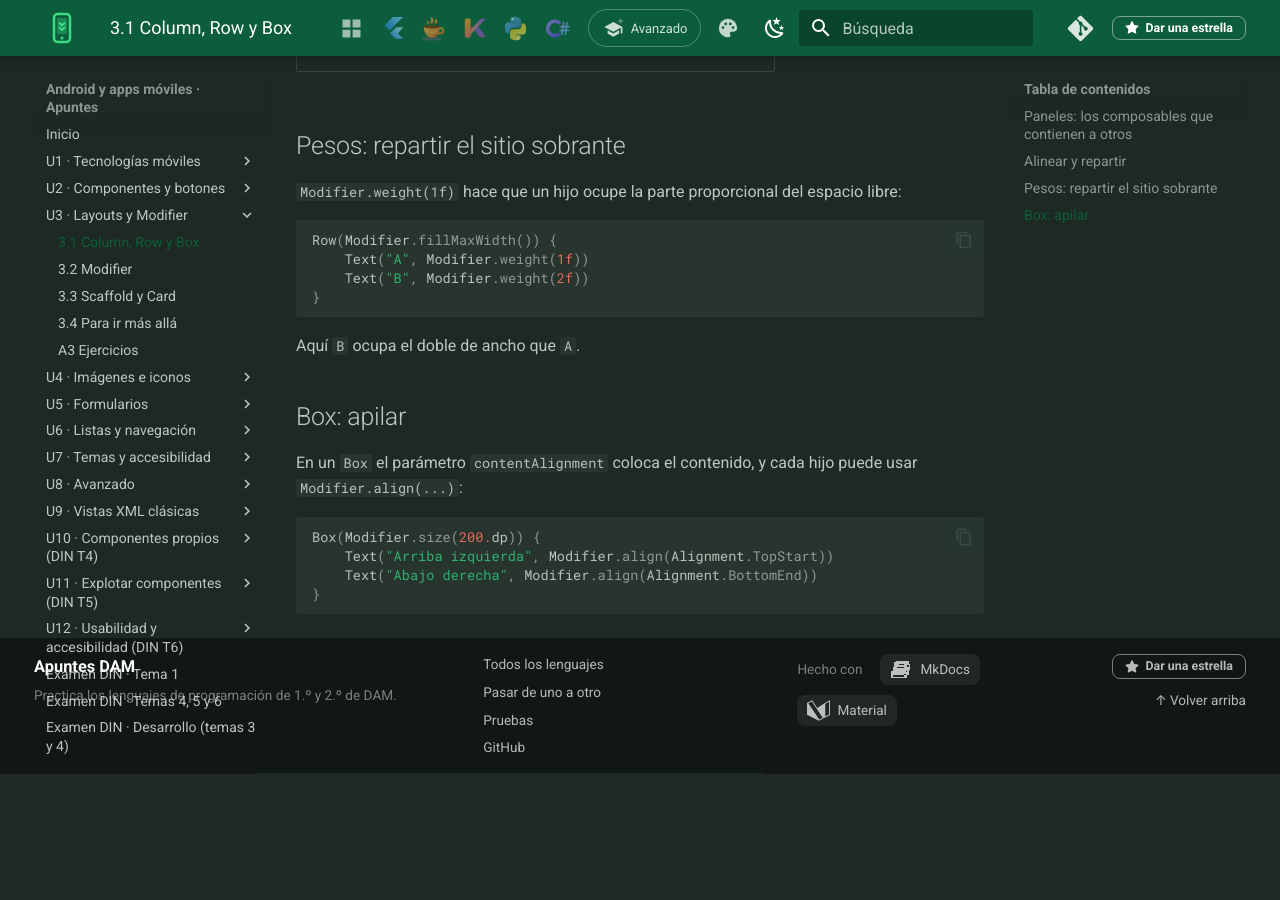
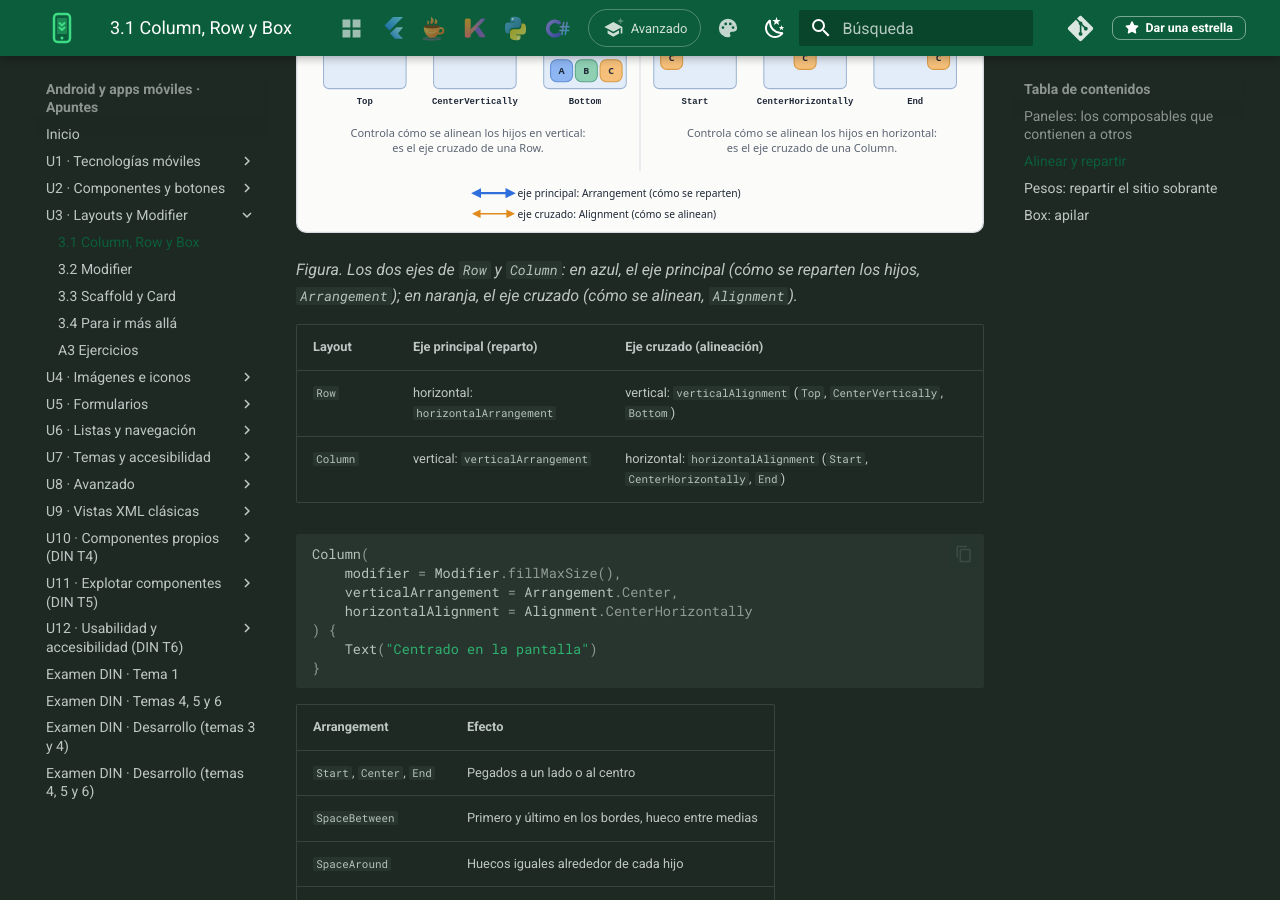
Before and after one commit to apuntes-dam/android-apuntes, an MkDocs documentation site: the page built from docs/u03/01-column-row-box.md, in a window 1280 px wide and 900 px high, scrolled down 2045 px. Built offline with MkDocs 1.6.1 and Material for MkDocs 9.7.7, drawn with Linux system fonts in a browser that asks for light colours; comment, search, counter and statistics services are not loaded; before the commit the page ends 2818 px from its top, so only the background shows below that.

Commit message:
U3 · 3.1: diagrama de los ejes de Row y Column (Arrangement y Alignment) y tabla resumen
Co-Authored-By: Claude Sonnet 5.5 <noreply@anthropic.com>

````diff
--- a/docs/u03/01-column-row-box.md
+++ b/docs/u03/01-column-row-box.md
@@ -58,6 +58,15 @@ Cada layout tiene dos ejes. En una `Column` el eje **principal** es el vertical
 * `verticalArrangement` / `horizontalArrangement`: cómo se reparte el espacio en el eje principal.
 * `horizontalAlignment` / `verticalAlignment`: cómo se alinean en el eje cruzado.
 
+![Row y Column: el eje principal (reparto con Arrangement) y el eje cruzado (alineación con Alignment)](../assets/img/ejes-row-column.svg)
+
+*Figura. Los dos ejes de `Row` y `Column`: en azul, el eje principal (cómo se reparten los hijos, `Arrangement`); en naranja, el eje cruzado (cómo se alinean, `Alignment`).*
+
+| Layout | Eje principal (reparto) | Eje cruzado (alineación) |
+|---|---|---|
+| `Row` | horizontal: `horizontalArrangement` | vertical: `verticalAlignment` (`Top`, `CenterVertically`, `Bottom`) |
+| `Column` | vertical: `verticalArrangement` | horizontal: `horizontalAlignment` (`Start`, `CenterHorizontally`, `End`) |
+
 ```kotlin
 Column(
     modifier = Modifier.fillMaxSize(),
````
Also changed, not shown: docs/assets/img/ejes-row-column.svg (added).
